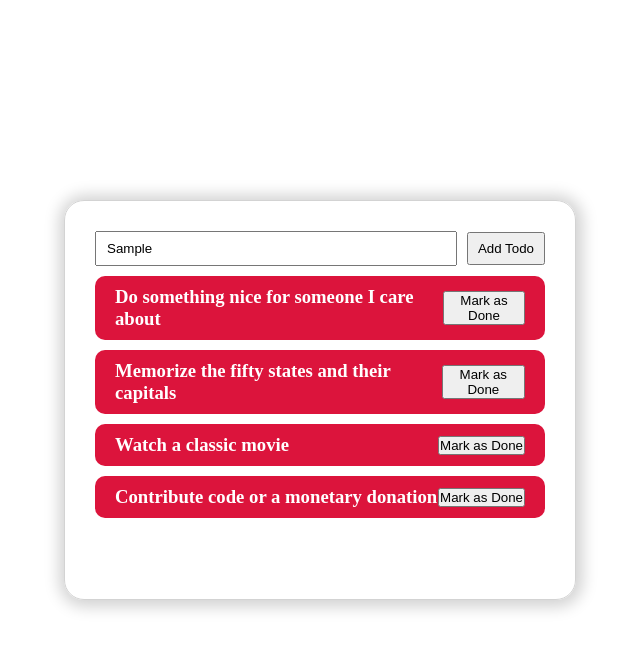
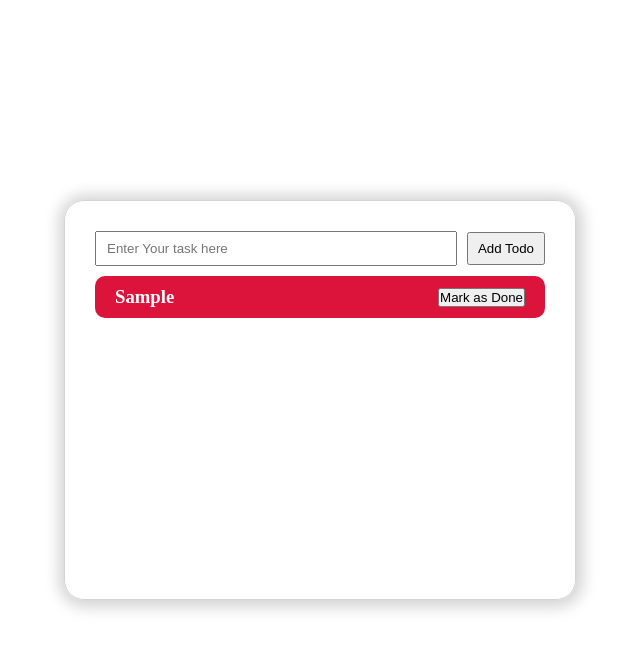
Before and after one commit to ahsaanjee045/10-react-basic, a React (Vite) app: page / in a window 1280 px wide. Both pictures are taken after typing "Sample" into the empty fields and a click on the button "Add Todo". Shown: the top 650 px of the page, without its empty margins (320-960 px from the left). Built offline with nearby package versions, Linux system fonts and the light colour scheme.

Commit message:
added delete function and saved todos to localStorage

```diff
--- a/src/App.jsx
+++ b/src/App.jsx
@@ -1,11 +1,15 @@
 import React from "react";
 import Listing from "./components/Listing";
 import TodoList from "./components/Todos/TodoList";
+import Button from "./components/Button";
+import { Toaster } from "react-hot-toast";
+
 
 const App = () => {
     return (
         <div className="App">
-            <TodoList />
+            <Toaster/>
+            <TodoList/>
         </div>
     );
 };
--- a/src/components/Button.jsx
+++ b/src/components/Button.jsx
@@ -1,23 +1,35 @@
-function Button({ text = "Something", mynumber = 3, clr = "lightgray" }) {
-    return (
-        <button
-            style={{
-                color: clr,
-                backgroundColor: "black",
-                fontSize: 15,
-            }}
-        >
-            {text}
-            {/* false, 0, "", undefined , null */}
-            {mynumber}
-        </button>
-    );
-}
+import React from "react";
 
-// Button.defaultProps = {
-//     text : "Something default",
-//     mynumber : 1,
+/**
+ * @type {React.FC}
+ * @param {React.ComponentPropsWithoutRef<"button">} props
+ * @returns {React.JSX.Element}
+ */
+const Button = (props) => {
+    return <button onClick={props.onClick}>Button</button>;
+};
 
+export default Button;
+// function Button({ text = "Something", mynumber = 3, clr = "lightgray" }) {
+//     return (
+//         <button
+//             style={{
+//                 color: clr,
+//                 backgroundColor: "black",
+//                 fontSize: 15,
+//             }}
+//         >
+//             {text}
+//             {/* false, 0, "", undefined , null */}
+//             {mynumber}
+//         </button>
+//     );
 // }
 
-export default Button;
+// // Button.defaultProps = {
+// //     text : "Something default",
+// //     mynumber : 1,
+
+// // }
+
+// export default Button;
--- /dev/null
+++ b/src/components/Todos/TodoInputForm.jsx
@@ -0,0 +1,41 @@
+import React, { useState } from "react";
+
+const TodoInputForm = ({ addTodo }) => {
+    const [input, setInput] = useState("");
+    return (
+        <form
+            onSubmit={(e) => {
+                e.preventDefault();
+                addTodo(input);
+                setInput("");
+            }}
+            style={{
+                display: "flex",
+                justifyContent: "space-between",
+                alignItems: "center",
+                gap: "10px",
+            }}
+        >
+            <input
+                style={{
+                    padding: "8px 10px",
+                    flex: 1,
+                }}
+                type="text"
+                value={input}
+                placeholder="Enter Your task here"
+                onChange={(e) => setInput(e.target.value)}
+            />
+            <button
+                style={{
+                    padding: "7px 9px",
+                }}
+                type="submit"
+            >
+                Add Todo
+            </button>
+        </form>
+    );
+};
+
+export default TodoInputForm;
--- a/src/components/Todos/TodoList.jsx
+++ b/src/components/Todos/TodoList.jsx
@@ -1,9 +1,14 @@
 import { useState } from "react";
 import { todoList } from "../../data";
 import TodoListItem from "./TodoListItem";
+import toast from "react-hot-toast";
+import TodoInputForm from "./TodoInputForm";
 
 const TodoList = () => {
-    const [todos, setTodos] = useState(todoList);
+    const [todos, setTodos] = useState(
+        JSON.parse(localStorage.getItem("todos")) || []
+    );
+    const size = todos.length;
 
     const handleStatusChange = (id) => {
         let tempTodos = todos.map((todo) => {
@@ -15,6 +20,38 @@ const TodoList = () => {
             }
         });
         setTodos(tempTodos);
+        window.localStorage.setItem("todos", JSON.stringify(tempTodos));
+        toast.success("Todo Status Changed!");
+    };
+
+    const handleDelete = (id) => {
+        let index = todos.findIndex((todo) => todo.id === id);
+        let tempTodos = [...todos];
+        tempTodos.splice(index, 1);
+        setTodos(tempTodos);
+        toast.success("Todo with ID " + id + " has been deleted");
+        window.localStorage.setItem("todos", JSON.stringify(tempTodos));
+    };
+
+    const addTodo = (input) => {
+        let todoObj = {
+            id: size + 1,
+            todo: input,
+            status: "pending",
+        };
+
+        setTodos((oldItems) => {
+            return [todoObj, ...oldItems];
+        });
+
+        toast.success("Todo added successfully", {
+            position: "top-center",
+            duration: 2000,
+        });
+        window.localStorage.setItem(
+            "todos",
+            JSON.stringify([todoObj, ...todos])
+        );
     };
 
     return (
@@ -28,36 +65,16 @@ const TodoList = () => {
                 minHeight: "400px",
             }}
         >
-            <div
-                style={{
-                    display: "flex",
-                    justifyContent: "space-between",
-                    alignItems: "center",
-                    gap: "10px",
-                }}
-            >
-                <input
-                    style={{
-                        padding: "8px 10px",
-                        flex: 1,
-                    }}
-                    type="text"
-                    placeholder="Enter Your task here"
-                />
-                <button
-                    style={{
-                        padding: "7px 9px",
-                    }}
-                >
-                    Add Todo
-                </button>
-            </div>
+            {/* Form to create new Todo */}
+            <TodoInputForm addTodo={addTodo} />
+
             {todos.map((todo) => {
                 return (
                     <TodoListItem
                         key={todo.id}
                         todo={todo}
                         handleStatusChange={handleStatusChange}
+                        handleDelete={handleDelete}
                     />
                 );
             })}
@@ -66,18 +83,3 @@ const TodoList = () => {
 };
 
 export default TodoList;
-
-// console.log("Change recieved In Parent From TodoItem with id : ", id);
-// // map
-// // index , mutate
-
-// let index = todos.findIndex((todo) => {
-//     return todo.id === id;
-// });
-// console.log(index);
-
-// let tempTodos = [...todos];
-// // console.log(tempTodos[index].status)
-// tempTodos[index].status = "done";
-// console.log(tempTodos);
-// setTodos(tempTodos);
--- a/src/components/Todos/TodoListItem.jsx
+++ b/src/components/Todos/TodoListItem.jsx
@@ -1,6 +1,6 @@
 import React, { useState } from "react";
 
-const TodoListItem = ({ todo, handleStatusChange }) => {
+const TodoListItem = ({ todo, handleStatusChange, handleDelete }) => {
     return (
         <div
             style={{
@@ -16,9 +16,13 @@ const TodoListItem = ({ todo, handleStatusChange }) => {
             }}
         >
             <h3>{todo.todo}</h3>
-            <button onClick={() => handleStatusChange(todo.id)}>
-                Mark as Done
-            </button>
+            {todo.status === "pending" ? (
+                <button onClick={() => handleStatusChange(todo.id)}>
+                    Mark as Done
+                </button>
+            ) : (
+                <button onClick={() => handleDelete(todo.id)}>Delete</button>
+            )}
         </div>
     );
 };
```
